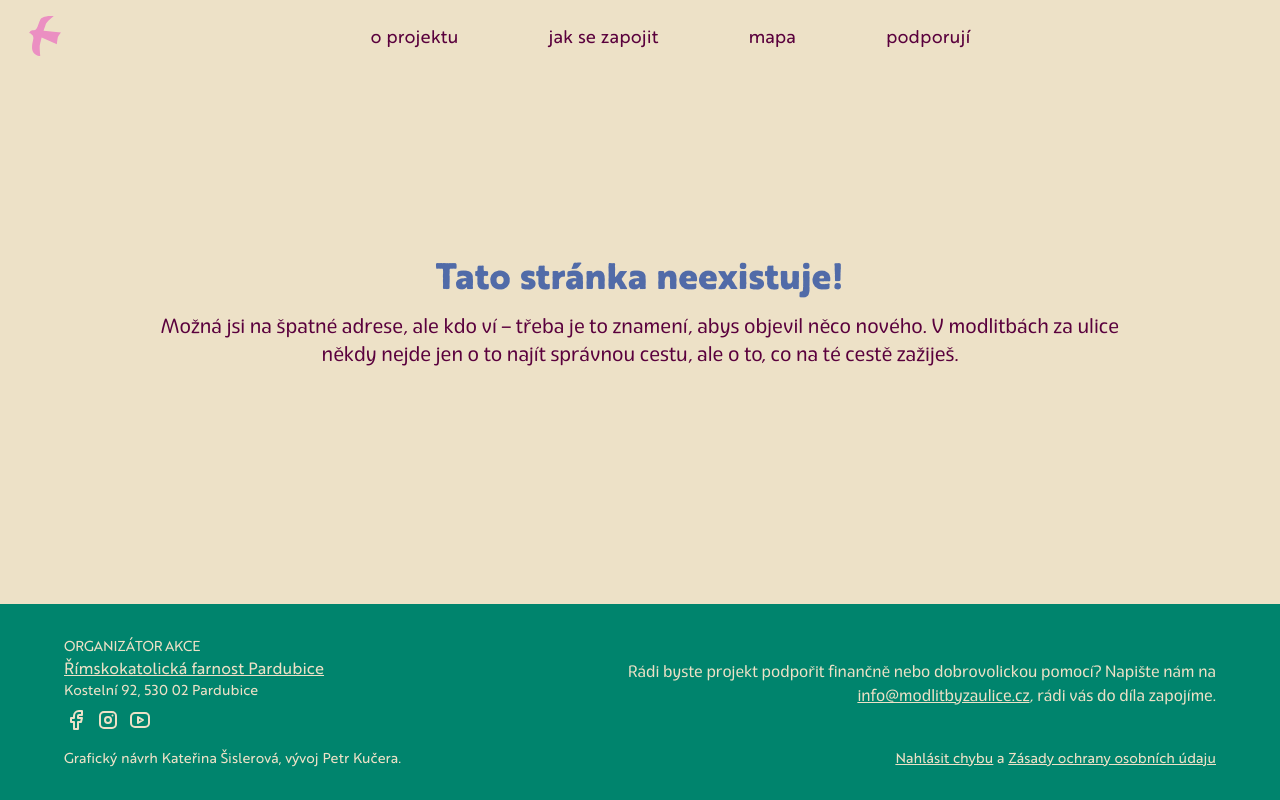
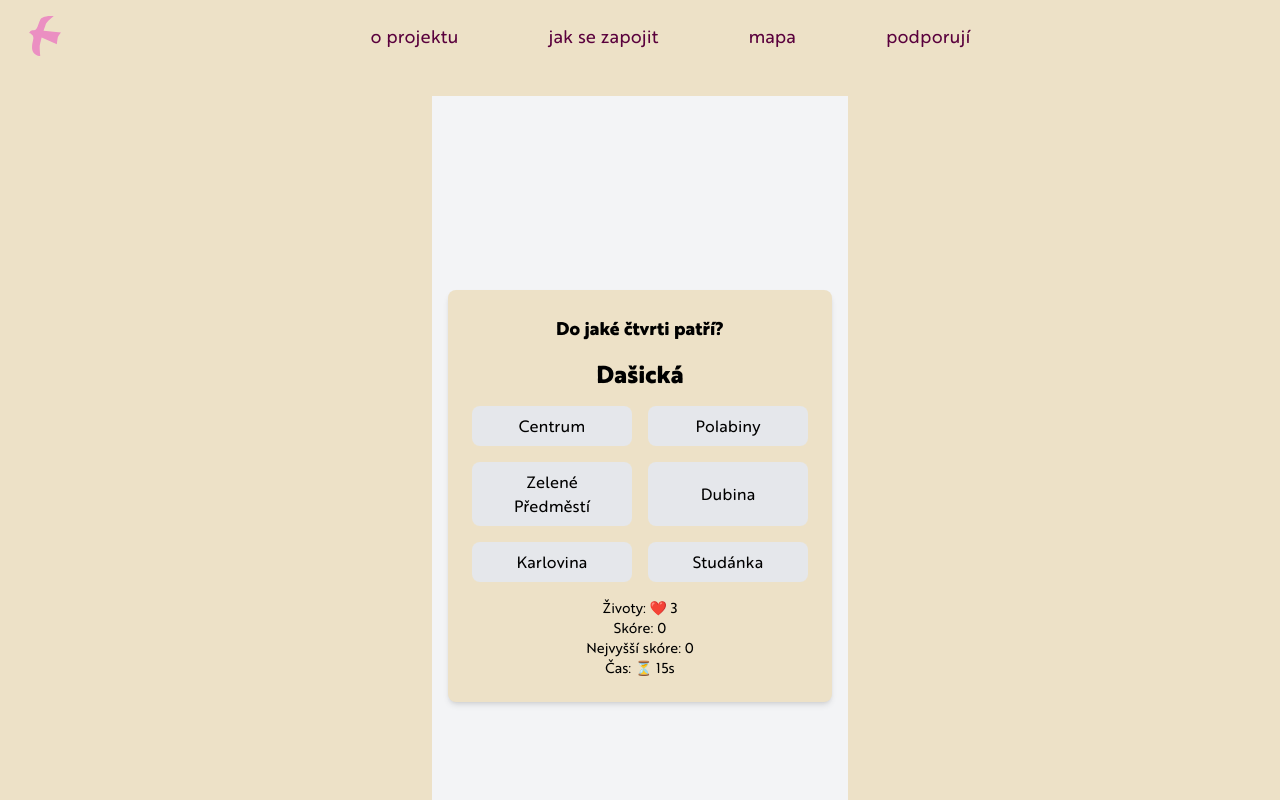
Before and after one commit to petrkucerak/modlitbyzaulice, a Next.js app: page /hra in a window 1280 px wide. Before the commit this address had no page. Shown: the top 800 px of the page. Built offline with nearby package versions, Linux system fonts and the light colour scheme.

Commit message:
Generate template by chatGPT

```diff
--- /dev/null
+++ b/app/hra/page.js
@@ -0,0 +1,16 @@
+import StreetQuiz from "@/components/game/game";
+import Footer from "@/components/layout/footer";
+import Header from "@/components/layout/header";
+import Main from "@/components/layout/main";
+
+export default function Home() {
+  return (
+    <Main>
+      <Header />
+      <div className="flex flex-col items-center w-full bg-white mt-24">
+        <StreetQuiz />
+      </div>
+      <Footer />
+    </Main>
+  );
+}
--- /dev/null
+++ b/components/game/game.js
@@ -0,0 +1,139 @@
+"use client";
+
+import { useState, useEffect } from "react";
+
+const streets = [
+  { name: "Jungmannova", district: "Polabiny" },
+  { name: "Bělehradská", district: "Zelené Předměstí" },
+  { name: "Dašická", district: "Studánka" },
+  { name: "Štefánikova", district: "Karlovina" },
+  { name: "Husova", district: "Centrum" },
+  { name: "Javorová", district: "Dubina" },
+];
+
+const districts = [
+  "Polabiny",
+  "Zelené Předměstí",
+  "Studánka",
+  "Karlovina",
+  "Centrum",
+  "Dubina",
+];
+
+function shuffleArray(array) {
+  return array.sort(() => Math.random() - 0.5);
+}
+
+export default function StreetQuiz() {
+  const [score, setScore] = useState(0);
+  const [highScore, setHighScore] = useState(0);
+  const [lives, setLives] = useState(3);
+  const [timeLeft, setTimeLeft] = useState(20);
+  const [currentStreet, setCurrentStreet] = useState(null);
+  const [gameOver, setGameOver] = useState(false);
+  const [shuffledDistricts, setShuffledDistricts] = useState([]);
+
+  useEffect(() => {
+    const savedHighScore = localStorage.getItem("highScore");
+    if (savedHighScore) setHighScore(parseInt(savedHighScore));
+    nextQuestion();
+  }, []);
+
+  useEffect(() => {
+    if (!gameOver) {
+      const timer = setInterval(() => {
+        setTimeLeft((prev) => {
+          if (prev <= 1) {
+            handleWrongAnswer();
+            return 20;
+          }
+          return prev - 1;
+        });
+      }, 1000);
+      return () => clearInterval(timer);
+    }
+  }, [gameOver]);
+
+  function nextQuestion() {
+    setTimeLeft(20);
+    const newStreet = streets[Math.floor(Math.random() * streets.length)];
+    setCurrentStreet(newStreet);
+    setShuffledDistricts(shuffleArray([...districts]));
+  }
+
+  function handleAnswer(selectedDistrict) {
+    if (selectedDistrict === currentStreet.district) {
+      setScore((prev) => prev + 1);
+    } else {
+      handleWrongAnswer();
+    }
+    nextQuestion();
+  }
+
+  function handleWrongAnswer() {
+    setLives((prev) => {
+      if (prev === 1) {
+        endGame();
+        return 0;
+      }
+      return prev - 1;
+    });
+  }
+
+  function endGame() {
+    setGameOver(true);
+    if (score > highScore) {
+      setHighScore(score);
+      localStorage.setItem("highScore", score);
+    }
+  }
+
+  function restartGame() {
+    setScore(0);
+    setLives(3);
+    setGameOver(false);
+    nextQuestion();
+  }
+
+  return (
+    <div className="flex flex-col items-center justify-center min-h-screen bg-gray-100 p-4">
+      {gameOver ? (
+        <div className="text-center">
+          <h1 className="text-2xl font-bold">Game Over!</h1>
+          <p className="text-lg">Tvé skóre: {score}</p>
+          <p className="text-lg">Nejvyšší skóre: {highScore}</p>
+          <button
+            onClick={restartGame}
+            className="mt-4 px-6 py-2 bg-blue-500 text-white rounded-lg"
+          >
+            Hrát znovu
+          </button>
+        </div>
+      ) : (
+        <div className="w-full max-w-sm bg-white p-6 rounded-lg shadow-md text-center">
+          <h2 className="text-lg font-bold">Do jaké čtvrti patří?</h2>
+          <h1 className="text-2xl font-bold text-blue-600 my-4">
+            {currentStreet?.name}
+          </h1>
+          <div className="grid grid-cols-2 gap-4">
+            {shuffledDistricts.map((district) => (
+              <button
+                key={district}
+                onClick={() => handleAnswer(district)}
+                className="px-4 py-2 bg-gray-200 rounded-lg hover:bg-gray-300"
+              >
+                {district}
+              </button>
+            ))}
+          </div>
+          <div className="mt-4 text-sm">
+            <p>Životy: ❤️ {lives}</p>
+            <p>Skóre: {score}</p>
+            <p>Nejvyšší skóre: {highScore}</p>
+            <p>Čas: ⏳ {timeLeft}s</p>
+          </div>
+        </div>
+      )}
+    </div>
+  );
+}
```
